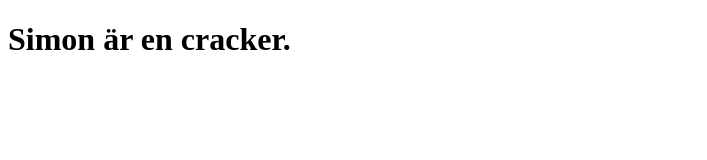
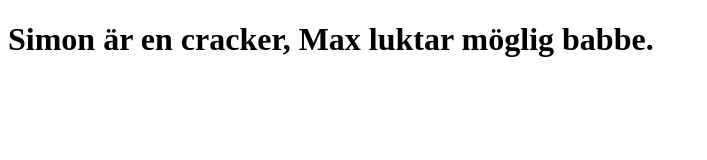
Before and after one commit to simon-olofsson/helloweb-1, a plain HTML site: page index.html in a window 1280 px wide. Shown: the whole page, without its empty margins (0-707 px from the left). Drawn offline with Linux system fonts and the light colour scheme.

Commit message:
Update index.html

```diff
--- a/index.html
+++ b/index.html
@@ -6,7 +6,7 @@
 </head>
 <body>
 
-<h1>Simon är en cracker.</h1>
+<h1>Simon är en cracker, Max luktar möglig babbe.</h1>
 
 </body>
 </html>
```
